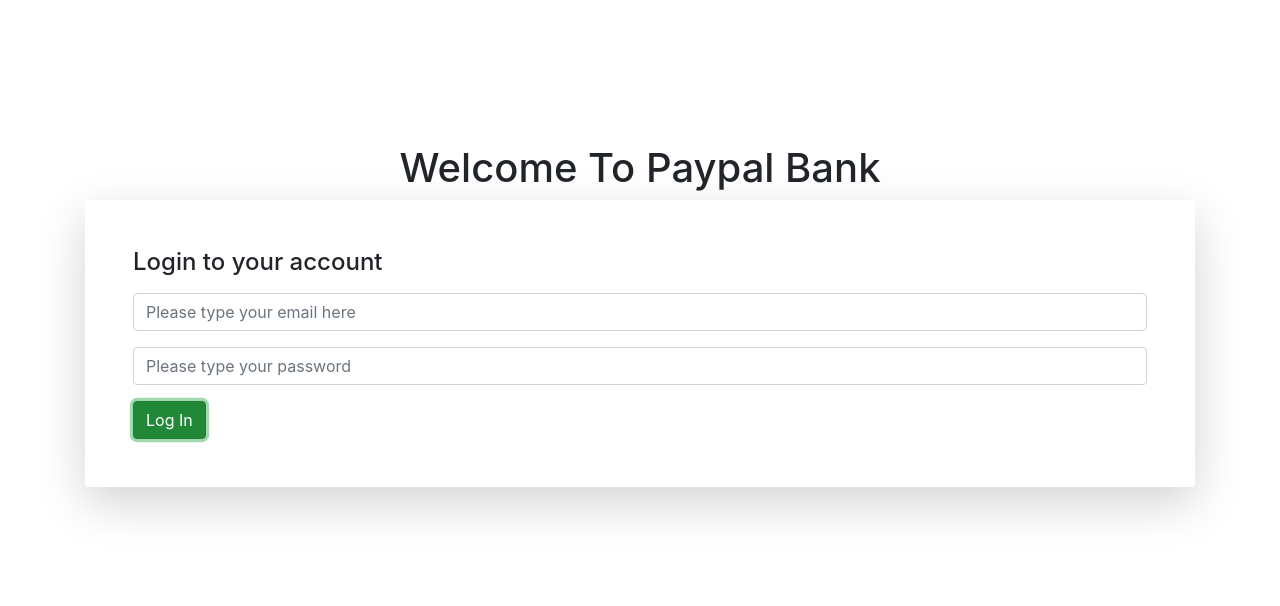
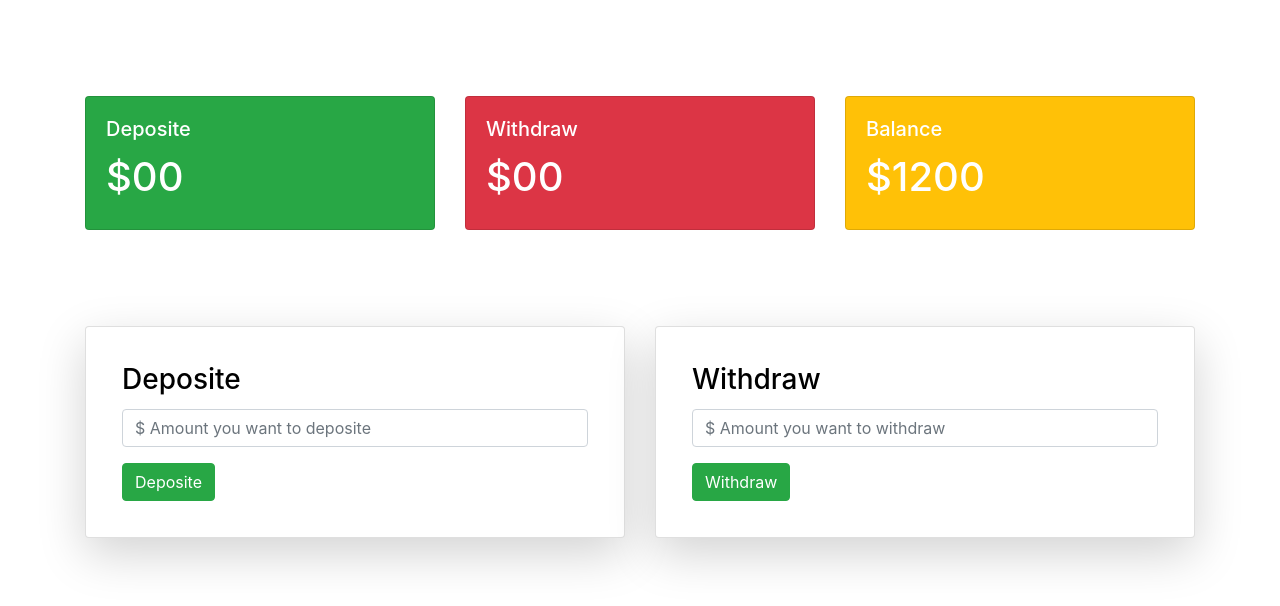
Before and after one commit to Mosiur-Rahman-1/bank-website, a plain HTML site: page index.html in a window 1280 px wide. Both pictures are taken after a click on the button "Log In". Drawn offline with nearby package versions, Linux system fonts and the light colour scheme.

Commit message:
added the deposite and updating them in the both field

```diff
--- a/index.html
+++ b/index.html
@@ -14,7 +14,48 @@
             <h4>Login to your account</h4>
             <input type="email" class="form-control mt-3" placeholder="Please type your email here">
             <input type="password" class="form-control mt-3" placeholder="Please type your password">
-            <button type="submit" class="btn btn-success mt-3">Log In</button>
+            <button type="submit" id= "button" class="btn btn-success mt-3">Log In</button>
+        </div>
+    </section>
+
+    <section id="transation-area" class="container pt-5 mt-5">
+        <div class="card-deck rounded-lg text-white">
+            <div class="card bg-success">
+                <div class="card-body">
+                <h5 class="card-title">Deposite</h5>
+                <h1>$<span id = "deposite-amount-change">00</span></h1>
+                </div>
+            </div>
+            <div class="card bg-danger">
+                <div class="card-body">
+                <h5 class="card-title">Withdraw</h5>
+                <h1>$00</h1>
+                </div>
+            </div>
+            <div class="card bg-warning">
+                <div class="card-body">
+                <h5 class="card-title">Balance</h5>
+                <h1>$<span id = "total-balance-change">1200</span></h1>
+                </div>
+            </div>
+        </div>
+
+
+        <div class="card-deck rounded-lg pt-5 mt-5">
+            <div class="card shadow-lg p-3 mb-5 bg-white rounded">
+                <div class="card-body">
+                    <h3 class="card-title">Deposite</h3>
+                    <input type="number" id = "deposite-amount" class="form-control" placeholder="$ Amount you want to deposite ">
+                    <button type="submit" id= "deposite-btn" class="btn btn-success mt-3">Deposite</button>
+                </div>
+            </div>
+            <div class="card shadow-lg p-3 mb-5 bg-white rounded">
+                <div class="card-body">
+                    <h3 class="card-title">Withdraw</h3>
+                    <input type="number" class="form-control" placeholder="$ Amount you want to withdraw ">
+                    <button type="submit" id= "" class="btn btn-success mt-3">Withdraw</button>
+                </div>
+            </div>
         </div>
     </section>
     <script src="index.js"></script>
--- a/index.js
+++ b/index.js
@@ -0,0 +1,30 @@
+
+//Login button evern handler
+
+var loginBtn = document.getElementById ("button");
+loginBtn.addEventListener ('click', function () {
+
+    var loginArea = document.getElementById ("login-area");
+    loginArea.style.display = "none";
+    var transationArea = document.getElementById ("transation-area");
+    transationArea.style.display = "block";
+})
+
+
+// Deposite button event handlar
+
+var depositeBtn = document.getElementById ("deposite-btn");
+depositeBtn.addEventListener ("click", function () {
+
+    var depositeAmount = document.getElementById ("deposite-amount").value;
+    var depositeInputNumber = parseFloat (depositeAmount);
+    var depositeAmountChange = document.getElementById ("deposite-amount-change").innerText;
+    var depositeAmountNumber = parseFloat(depositeAmountChange);
+    var totalDeposite = depositeInputNumber + depositeAmountNumber;
+    document.getElementById ("deposite-amount-change").innerText = totalDeposite;
+    document.getElementById ("deposite-amount").value = "";
+    var totalBalance = document.getElementById ("total-balance-change").innerText;
+    var totalBalanceNumber = parseFloat(totalBalance);
+    var totalFinalBalance = totalDeposite + totalBalanceNumber;
+    document.getElementById ("total-balance-change").innerText = totalFinalBalance;
+})
--- a/style.css
+++ b/style.css
@@ -4,3 +4,9 @@
     padding: 0;
     box-sizing: border-box;
 }
+
+#transation-area {
+
+    display: none;
+    color: black;
+}
```
